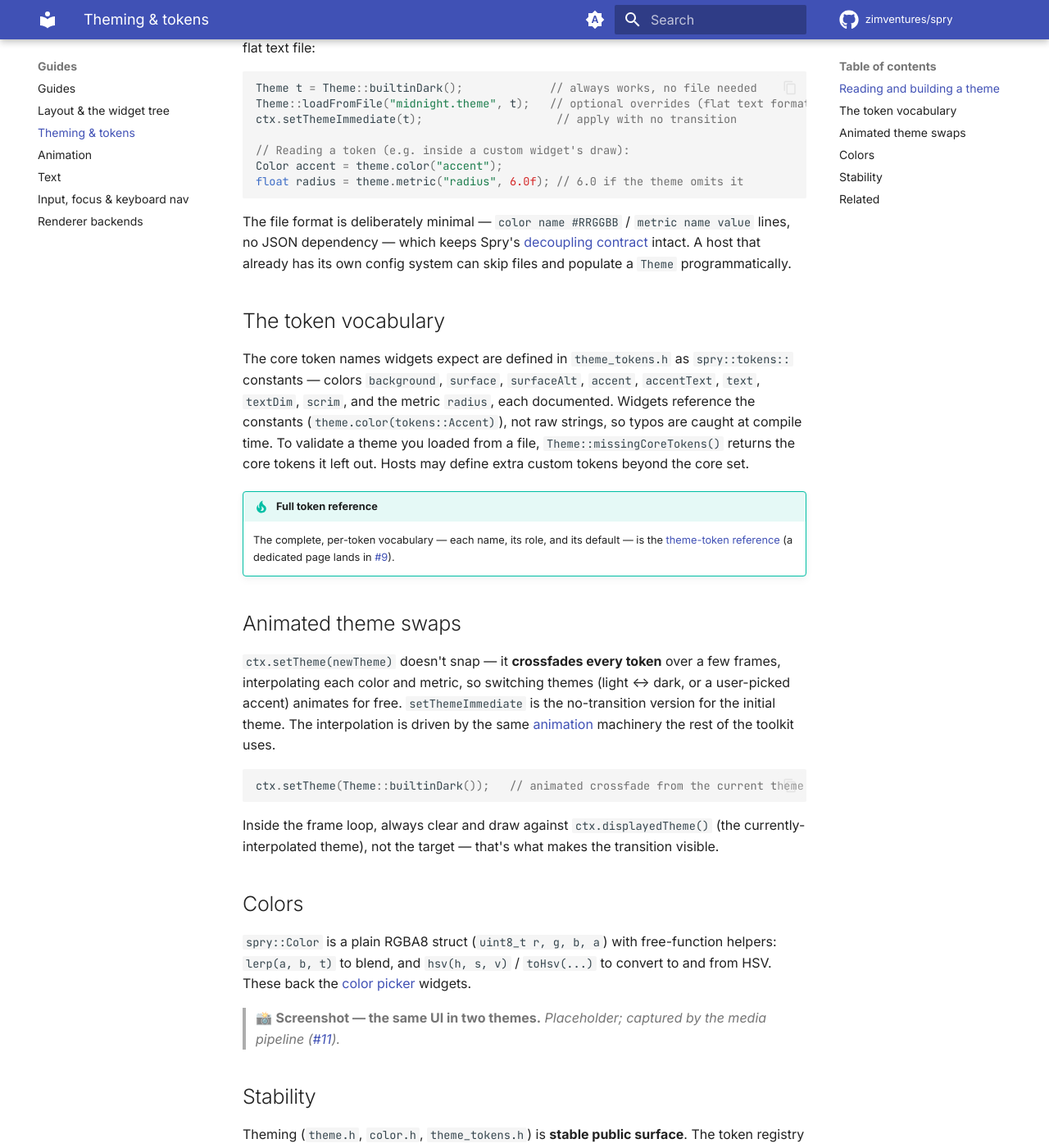
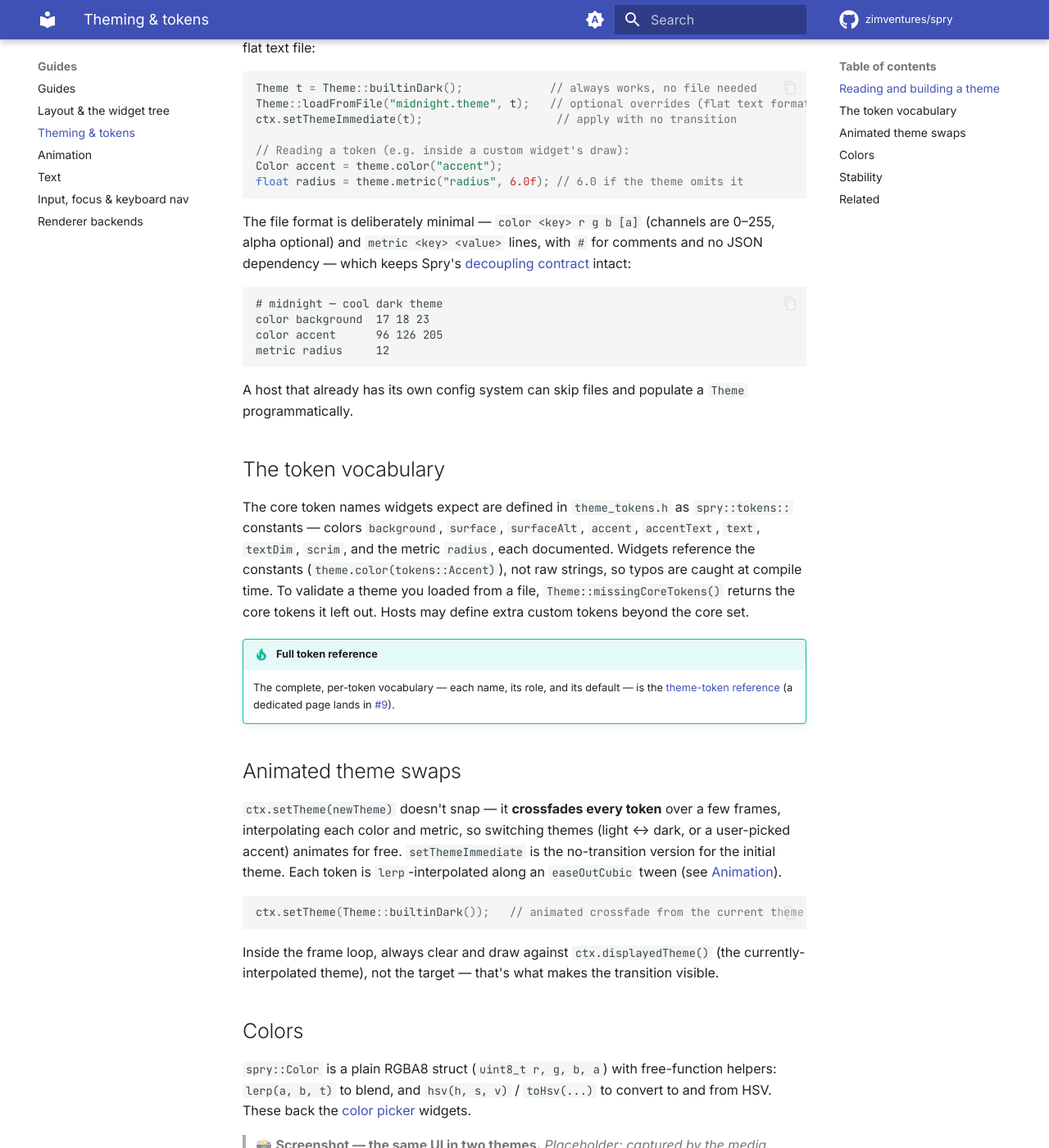
Before and after one commit to zimventures/spry, an MkDocs documentation site: the page built from docs/guides/theming.md, in a window 1280 px wide and 1400 px high, scrolled down 452 px. Shown: the whole window at 82% size. Built offline with MkDocs 1.6.1 and Material for MkDocs 9.7.7, drawn with Linux system fonts in a browser that asks for light colours; comment, search, counter and statistics services are not loaded.

Commit message:
docs(#6): fix two API inaccuracies found in self-review
- theming.md: the .theme flat format is `color <key> r g b [a]` (0–255 channels)
  / `metric <key> <value>`, not `#RRGGBB` hex. Corrected, with a real example.
- animation.md: the theme crossfade does NOT use Spring — Context::frame drives
  it with a time-based easeOutCubic tween over lerp-interpolated tokens
  (trans_ += dt*4; displayed_ = lerp(from_, to_, easeOutCubic(trans_))). Card and
  Toggle do use Spring; corrected the claim and tied the two guides together.

Verified against theme.h / context.h / examples/themes/midnight.theme.
`mkdocs build --strict` still passes.

Co-Authored-By: Claude Opus 4.8 (1M context) <noreply@anthropic.com>

````diff
--- a/docs/guides/theming.md
+++ b/docs/guides/theming.md
@@ -22,10 +22,20 @@ Color accent = theme.color("accent");
 float radius = theme.metric("radius", 6.0f); // 6.0 if the theme omits it
 ```
 
-The file format is deliberately minimal — `color name #RRGGBB` / `metric name value`
-lines, no JSON dependency — which keeps Spry's [decoupling
-contract](../adr/0001-spry-public-api.md) intact. A host that already has its own
-config system can skip files and populate a `Theme` programmatically.
+The file format is deliberately minimal — `color <key> r g b [a]` (channels are
+0–255, alpha optional) and `metric <key> <value>` lines, with `#` for comments and
+no JSON dependency — which keeps Spry's
+[decoupling contract](../adr/0001-spry-public-api.md) intact:
+
+```
+# midnight — cool dark theme
+color background  17 18 23
+color accent      96 126 205
+metric radius     12
+```
+
+A host that already has its own config system can skip files and populate a
+`Theme` programmatically.
 
 ## The token vocabulary
 
@@ -47,8 +57,8 @@ extra custom tokens beyond the core set.
 `ctx.setTheme(newTheme)` doesn't snap — it **crossfades every token** over a few
 frames, interpolating each color and metric, so switching themes (light ↔ dark, or
 a user-picked accent) animates for free. `setThemeImmediate` is the no-transition
-version for the initial theme. The interpolation is driven by the same
-[animation](animation.md) machinery the rest of the toolkit uses.
+version for the initial theme. Each token is `lerp`-interpolated along an
+`easeOutCubic` tween (see [Animation](animation.md)).
 
 ```cpp
 ctx.setTheme(Theme::builtinDark());   // animated crossfade from the current theme
````
Also changed, not shown: docs/guides/animation.md (+8 -4 lines).
